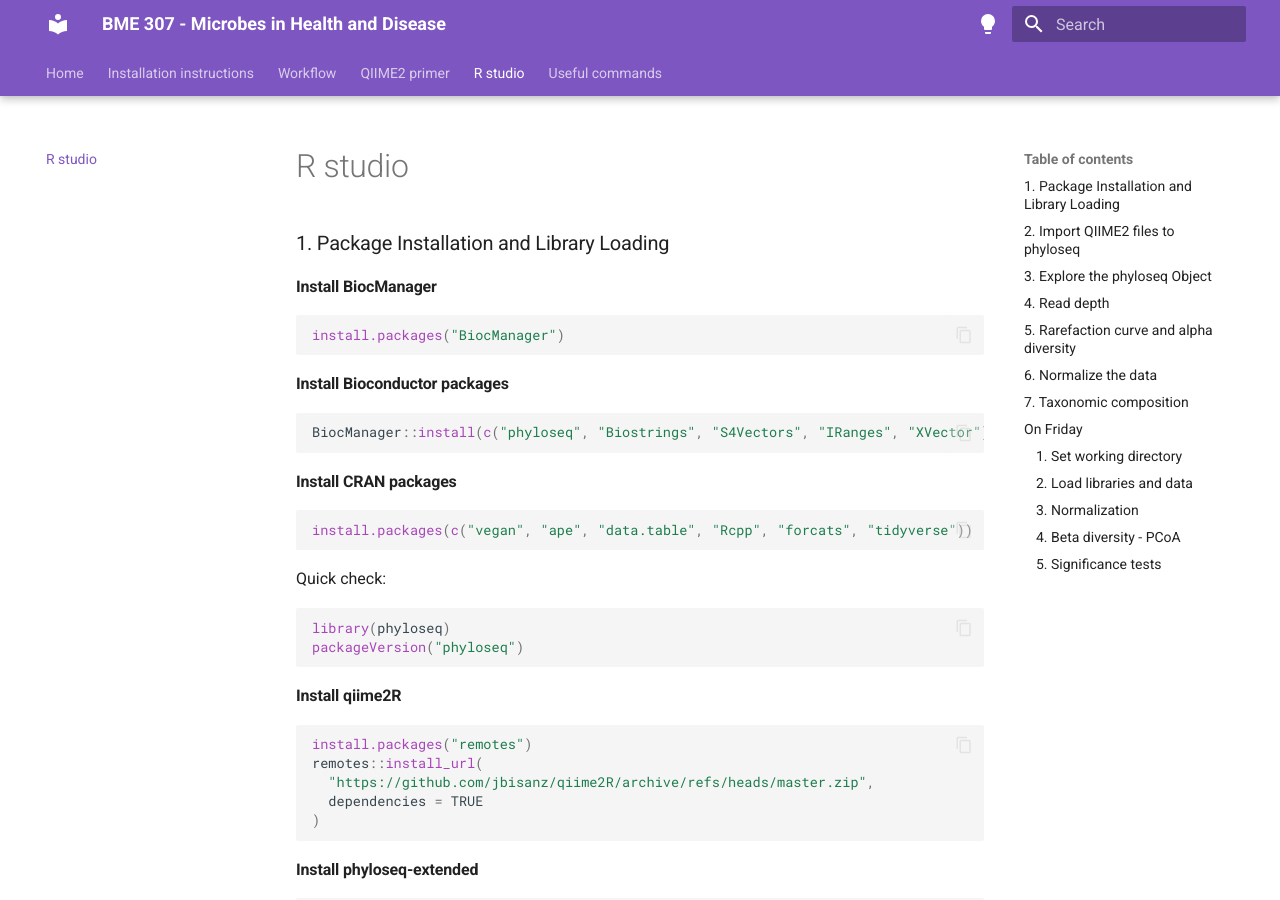
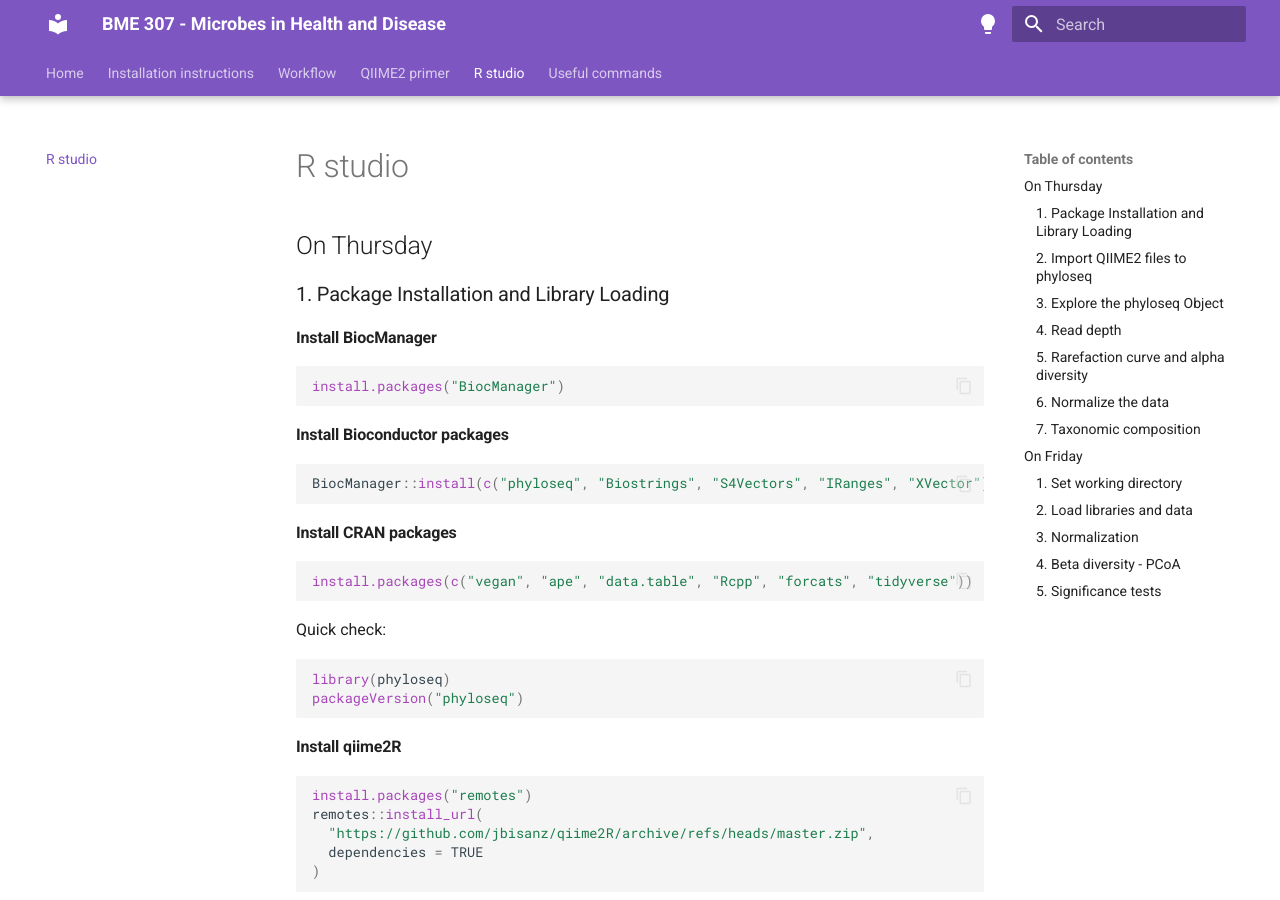
Before and after one commit to natashaztarora/bioinformatics_workflow_bme307, an MkDocs documentation site: the page built from docs/r_studio.md, in a window 1280 px wide and 900 px high. Built offline with MkDocs 1.6.1 and Material for MkDocs 9.7.7, drawn with Linux system fonts in a browser that asks for light colours.

Commit message:
thursday added

```diff
--- a/docs/r_studio.md
+++ b/docs/r_studio.md
@@ -1,4 +1,6 @@
 # R studio
+
+## On Thursday
 
 ### 1. Package Installation and Library Loading
 
```
